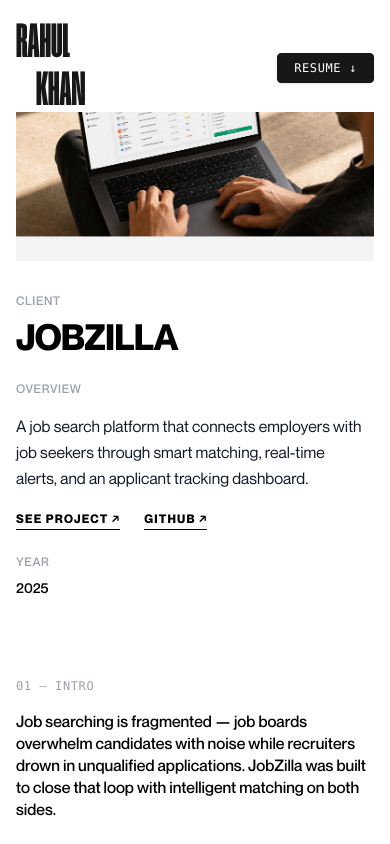
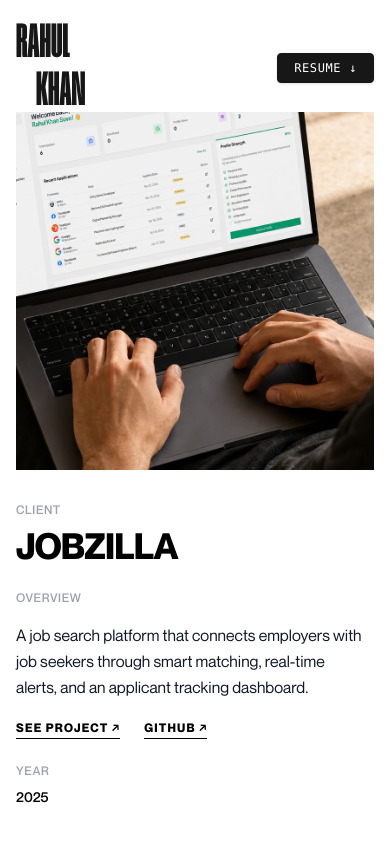
Before and after one commit to RahulKhanSuvo/RahulKhanSuvo, a Next.js app: page /project/JobZilla in a window 390 px wide. Shown: the top 844 px of the page. Built offline with nearby package versions, Linux system fonts and the light colour scheme.

Commit message:
ui: adjust project overview image aspect ratio

```diff
--- a/src/components/projectDetails/ProjectOverview.tsx
+++ b/src/components/projectDetails/ProjectOverview.tsx
@@ -25,7 +25,7 @@ export default function ProjectOverview({
           src={imageUrl}
           alt={`${client} project header`}
           priority
-          className="w-full aspect-[1.2/0.5] mb-6"
+          className="w-full aspect-square md:aspect-[1.2/0.5] mb-6"
         />
 
         {/* Project Details Grid */}
```
